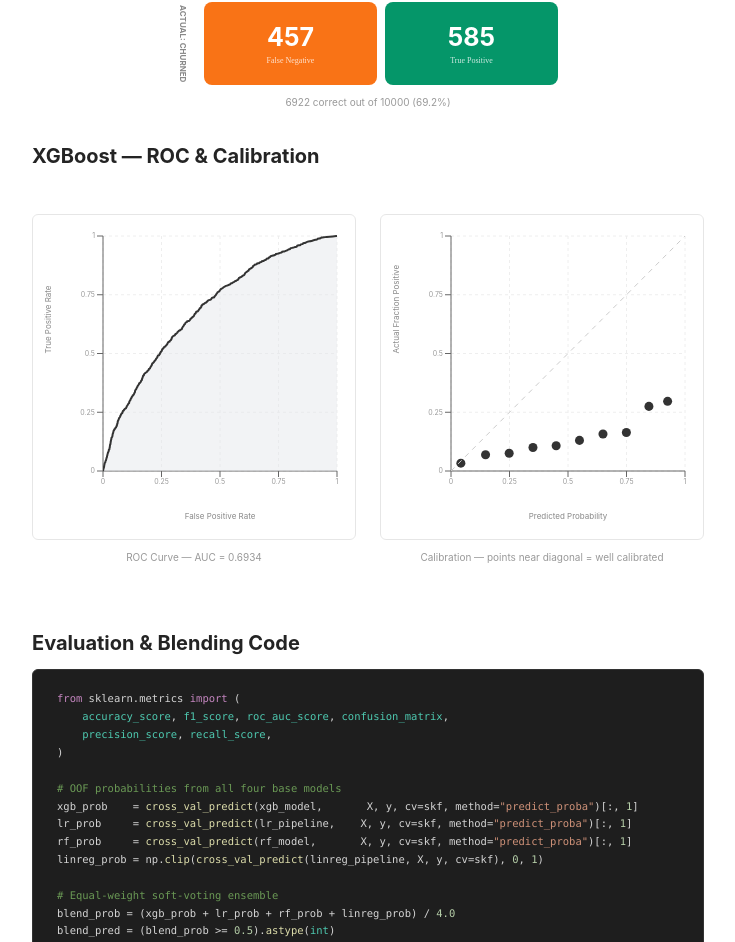
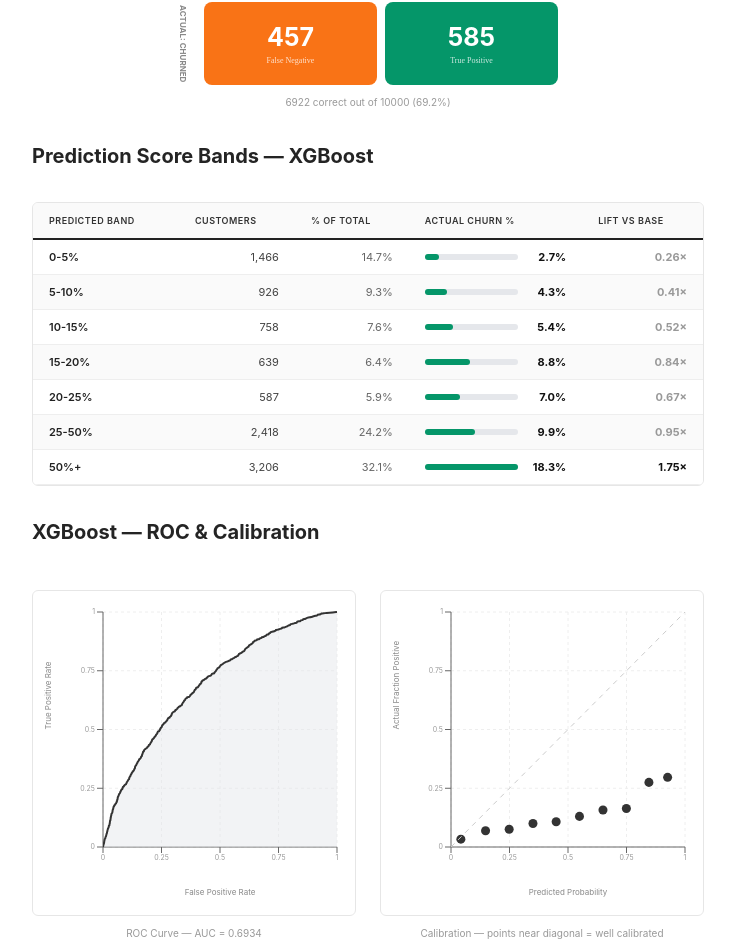
Before and after one commit to michaelnmadani/KaggleCustChurn, a React (Vite) app: page / in a window 1280 px wide. Shown: the part 7500-8442 px from the top of the page, without its empty margins (272-1007 px from the left). Built offline with nearby package versions, Linux system fonts and the light colour scheme.

Commit message:
Add score bands table to App.jsx ResultsSection (correct location)

```diff
--- a/src/App.jsx
+++ b/src/App.jsx
@@ -972,6 +972,78 @@ function ResultsSection({ data }) {
         </div>
       </Figure>
 
+      <SubHeading>Prediction Score Bands — {modelName}</SubHeading>
+
+      {(() => {
+        const bandKeyMap = {
+          xgb:    "xgboost",
+          rf:     "random_forest",
+          lr:     "logistic_regression",
+          linreg: "linear_regression",
+          blend:  "blend_simple",
+          wblend: "blend_auc_weighted",
+        };
+        const bands = (data.score_bands ?? {})[bandKeyMap[activeModel]] ?? [];
+        const totalCustomers = bands.reduce((s, b) => s + b.customers, 0);
+        const baseRate = data.dataset_stats?.churn_rate ?? null;
+        const maxChurn = Math.max(...bands.map(b => b.actual_churn_pct ?? 0), 1);
+        return (
+          <Figure>
+            <div style={{ overflowX: "auto", border: "1px solid #e6e6e6", borderRadius: "6px" }}>
+              <table style={{ width: "100%", borderCollapse: "collapse", ...sans }}>
+                <thead>
+                  <tr>
+                    {["Predicted Band", "Customers", "% of Total", "Actual Churn %", "Lift vs Base"].map(h => (
+                      <th key={h} style={thStyle}>{h}</th>
+                    ))}
+                  </tr>
+                </thead>
+                <tbody>
+                  {bands.map((row, i) => {
+                    const pctOfTotal = totalCustomers > 0
+                      ? ((row.customers / totalCustomers) * 100).toFixed(1) + "%"
+                      : "—";
+                    const lift = baseRate && row.actual_churn_pct != null
+                      ? (row.actual_churn_pct / 100 / baseRate).toFixed(2) + "×"
+                      : "—";
+                    const barPct = row.actual_churn_pct != null
+                      ? Math.round((row.actual_churn_pct / maxChurn) * 100)
+                      : 0;
+                    return (
+                      <tr key={i} style={{ background: i % 2 === 0 ? "#fff" : "#fafafa" }}>
+                        <td style={{ ...tdStyle, fontWeight: 600, color: "#222" }}>{row.band}</td>
+                        <td style={{ ...tdStyle, textAlign: "right" }}>{row.customers.toLocaleString()}</td>
+                        <td style={{ ...tdStyle, textAlign: "right", color: "#666" }}>{pctOfTotal}</td>
+                        <td style={{ ...tdStyle }}>
+                          {row.actual_churn_pct != null ? (
+                            <div style={{ display: "flex", alignItems: "center", gap: "8px" }}>
+                              <div style={{ flex: 1, background: "#e5e7eb", borderRadius: "4px", height: "6px", minWidth: "60px" }}>
+                                <div style={{ width: `${barPct}%`, background: "#059669", height: "6px", borderRadius: "4px" }} />
+                              </div>
+                              <span style={{ fontWeight: 700, color: "#111", minWidth: "40px", textAlign: "right" }}>
+                                {row.actual_churn_pct.toFixed(1)}%
+                              </span>
+                            </div>
+                          ) : "—"}
+                        </td>
+                        <td style={{
+                          ...tdStyle, textAlign: "right", fontWeight: 700,
+                          color: lift !== "—" && parseFloat(lift) >= 2 ? "#059669"
+                               : lift !== "—" && parseFloat(lift) >= 1 ? "#111"
+                               : "#999",
+                        }}>
+                          {lift}
+                        </td>
+                      </tr>
+                    );
+                  })}
+                </tbody>
+              </table>
+            </div>
+          </Figure>
+        );
+      })()}
+
       <SubHeading>{modelName} — ROC & Calibration</SubHeading>
 
       <div style={{ display: "grid", gridTemplateColumns: "repeat(auto-fit, minmax(300px, 1fr))", gap: "24px", marginBottom: "28px" }}>
```
